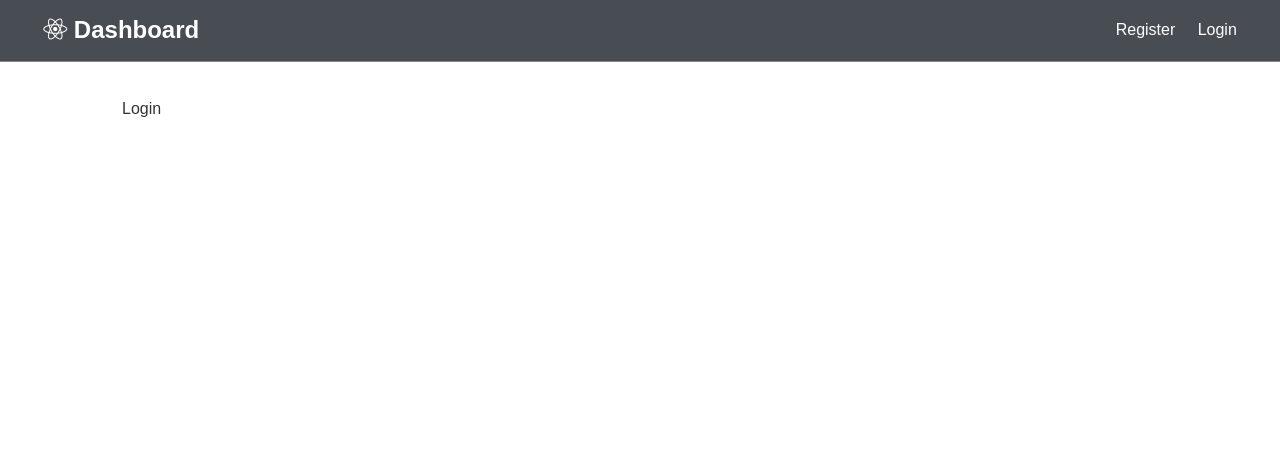
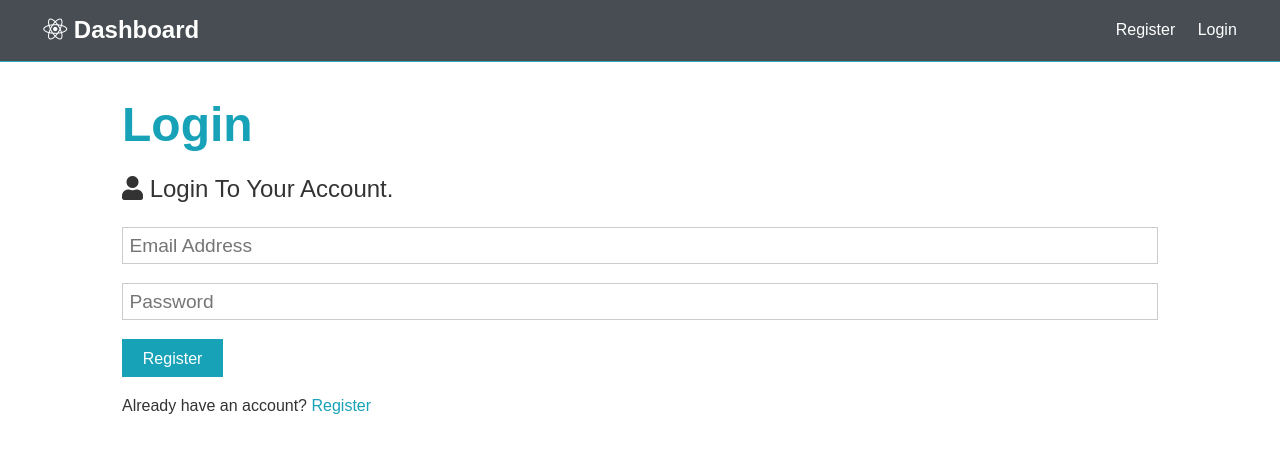
Before and after one commit to FrankyDesigner123/auth-system-express-webserver, a React (Create React App) app in the folder dashboard/: page /login in a window 1280 px wide. Shown: the top 452 px of the page. Built offline with nearby package versions, Linux system fonts and the light colour scheme.

Commit message:
Login Frontend
same as Register

```diff
--- a/dashboard/src/components/auth/Login.js
+++ b/dashboard/src/components/auth/Login.js
@@ -1,8 +1,62 @@
-import React from 'react';
+import React, { Fragment, useState } from 'react';
+import axios from 'axios';
+import { Link } from 'react-router-dom';
 import PropTypes from 'prop-types';
 
 const Login = (props) => {
-	return <div>Login</div>;
+	// useState hook to change input onChange
+	const [formData, setFormData] = useState({
+		email: '',
+		password: '',
+	});
+
+	const { email, password } = formData;
+
+	// onChange function to take input value from useState hook
+	const onChange = (e) =>
+		setFormData({ ...formData, [e.target.name]: e.target.value });
+
+	// onSubmit function to send data
+	const onSubmit = async (e) => {
+		e.preventDefault();
+		console.log(formData);
+	};
+
+	return (
+		<Fragment>
+			<h1 className="large text-primary">Login</h1>
+			<p className="lead">
+				<i className="fas fa-user"></i>
+				{'  '}Login To Your Account.
+			</p>
+			<form className="form" onSubmit={(e) => onSubmit(e)}>
+				<div className="form-group">
+					<input
+						type="email"
+						placeholder="Email Address"
+						name="email"
+						value={email}
+						onChange={(e) => onChange(e)}
+						required
+					/>
+				</div>
+				<div className="form-group">
+					<input
+						type="password"
+						placeholder="Password"
+						name="password"
+						value={password}
+						onChange={(e) => onChange(e)}
+						minLength="6"
+					/>
+				</div>
+				<input type="submit" className="btn btn-primary" value="Register" />
+			</form>
+			<p className="my-1">
+				Already have an account? <Link to="/register">Register</Link>
+			</p>
+		</Fragment>
+	);
 };
 
 Login.propTypes = {};
--- a/dashboard/src/components/auth/Register.js
+++ b/dashboard/src/components/auth/Register.js
@@ -1,4 +1,5 @@
 import React, { Fragment, useState } from 'react';
+import axios from 'axios';
 import { Link } from 'react-router-dom';
 import PropTypes from 'prop-types';
 
@@ -11,13 +12,14 @@ const Register = (props) => {
 		role: 'user',
 	});
 
-	const { fullName, email, password, role } = formData;
+	const { fullName, email, password } = formData;
 
 	// onChange function to take input value from useState hook
 	const onChange = (e) =>
 		setFormData({ ...formData, [e.target.name]: e.target.value });
 
-	const onSubmit = (e) => {
+	// onSubmit function to send data
+	const onSubmit = async (e) => {
 		e.preventDefault();
 		console.log(formData);
 	};
```
Also changed, not shown: 1 other file (tests, documents, lock files or other folders).
